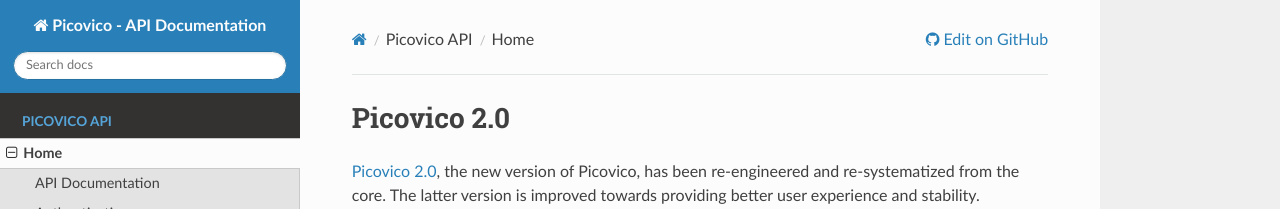
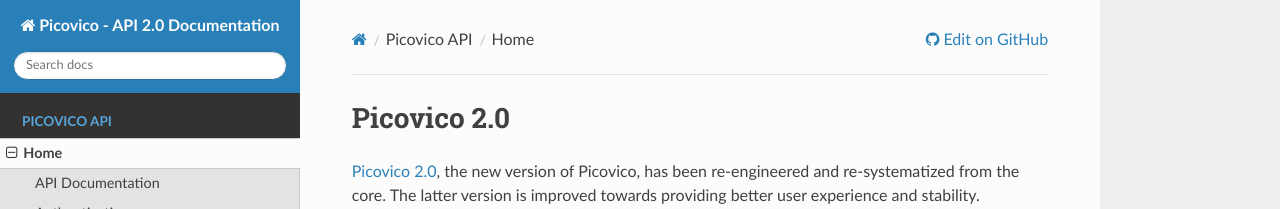
Before and after one commit to picovico/apidocs, an MkDocs documentation site: the page built from docs/index.md, in a window 1280 px wide. Shown: the top 209 px of the page. Built offline with MkDocs 1.6.1, drawn with Linux system fonts in a browser that asks for light colours; nearby versions of some CDN libraries; old or Windows-style settings are respelled for this version of MkDocs.

```diff
--- a/mkdocs.yml
+++ b/mkdocs.yml
@@ -1,9 +1,11 @@
-site_name: Picovico - API Documentation
+site_name: Picovico - API 2.0 Documentation
+dev_addr: localhost:5000
 theme: readthedocs
 repo_url: https://github.com/picovico/apidocs
 site_author: Picovico Inc.
 site_favicon: http://www.picovico.com/app/assets/img/favicon.ico?v=102
 docs_dir: docs
+markdown_extensions: [smartypants]
 pages:
  - ['index.md', 'Picovico API', 'Home']
  - ['account/index.md', 'Account', 'Login Flow']
```
